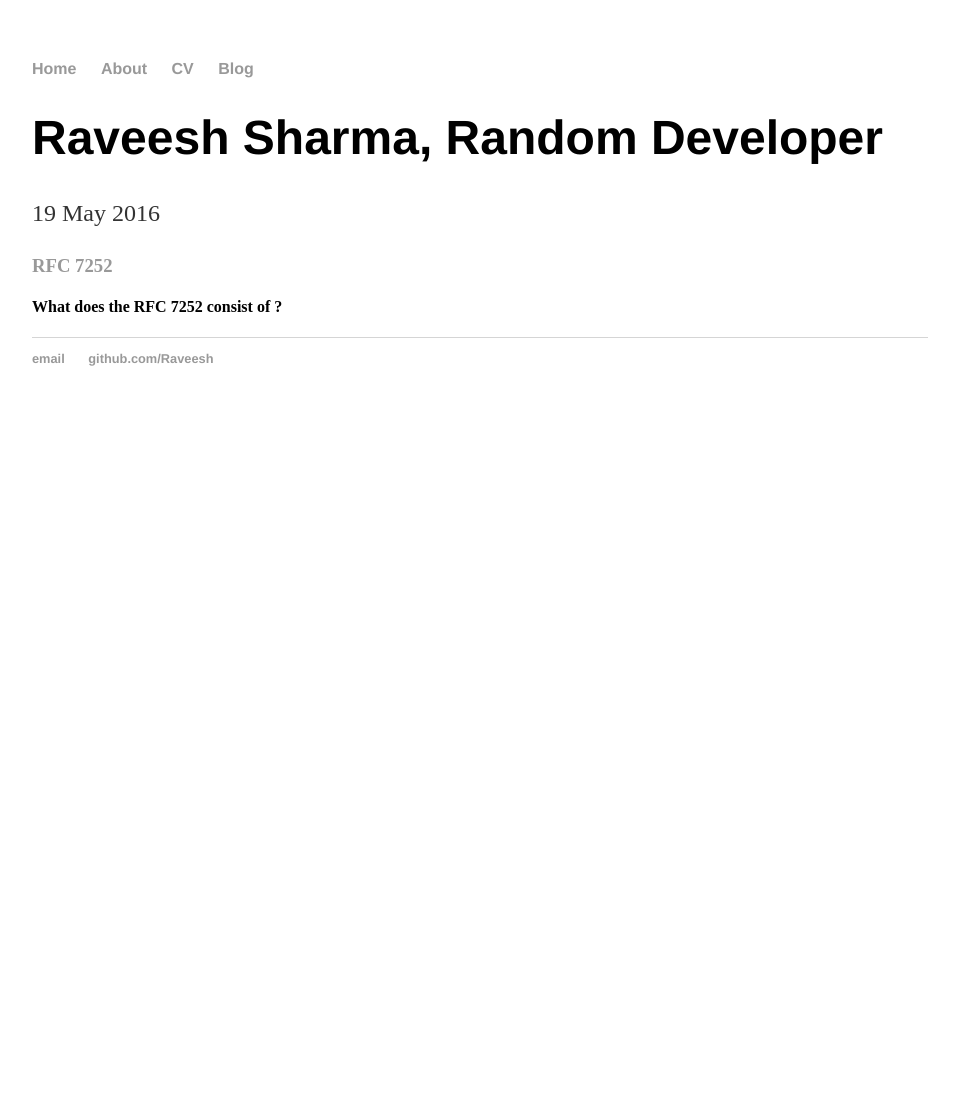
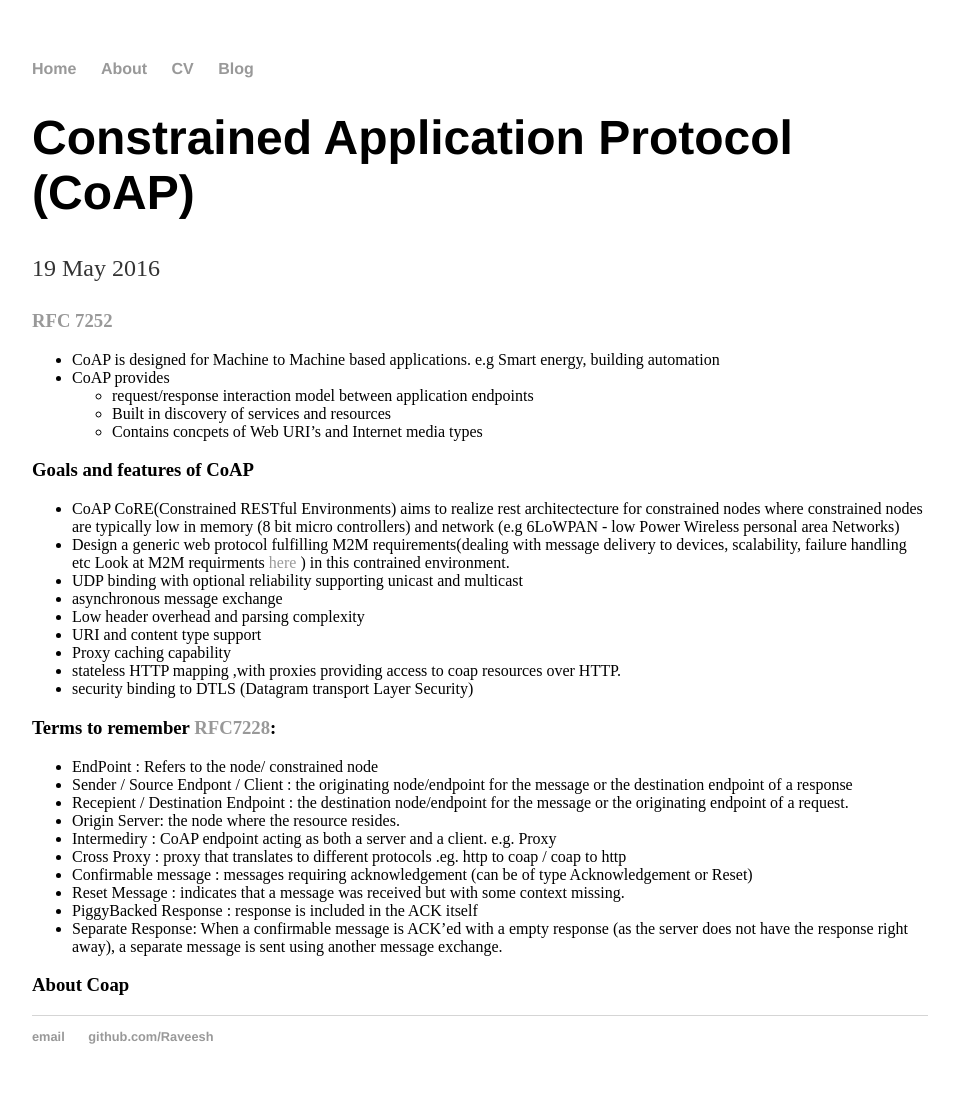
Before and after one commit to jainshailesh/Raveesh.github.io, a Jekyll site: the page built from _posts/2016-05-19-coap-rfc-core.md, in a window 1280 px wide. Shown: the whole page, without its empty margins (160-1113 px from the left). Built offline with Jekyll 4.4.1, drawn with Linux system fonts in a browser that asks for light colours; before the commit the page ends 900 px from its top, so only the background shows below that.

Commit message:
Updating goals features and few terms of CoAP
Updating goals features and few terms of CoAP

```diff
--- a/_posts/2016-05-19-coap-rfc-core.md
+++ b/_posts/2016-05-19-coap-rfc-core.md
@@ -1,8 +1,37 @@
 ---
 layout: post
-title: "Raveesh Sharma, Random Developer"
+title: "Constrained Application Protocol (CoAP)"
 date: 2016-05-19
 ---
 ### [RFC 7252](https://tools.ietf.org/html/rfc7252)
 
-#### What does the RFC 7252 consist of ?
+* CoAP is designed for Machine to Machine based applications. e.g Smart energy, building automation
+* CoAP provides
+    * request/response interaction model between application endpoints
+    * Built in discovery of services and resources
+    * Contains concpets of Web URI's and Internet media types
+
+### Goals and features of CoAP
+* CoAP CoRE(Constrained RESTful Environments) aims to realize rest architectecture for constrained nodes where constrained nodes are typically low in memory (8 bit micro controllers) and network (e.g 6LoWPAN - low Power Wireless personal area Networks)
+* Design a generic web protocol fulfilling  M2M requirements(dealing with message delivery to devices, scalability, failure handling etc Look at M2M requirments [here](http://www.etsi.org/deliver/etsi_ts/102600_102699/102689/01.01.01_60/ts_102689v010101p.pdf) ) in this contrained environment.
+* UDP binding with optional reliability supporting unicast and multicast
+* asynchronous message exchange
+* Low header overhead and parsing complexity
+* URI and content type support
+* Proxy caching capability
+* stateless HTTP mapping ,with proxies providing access to coap resources over HTTP.
+* security binding to DTLS (Datagram transport Layer Security)
+
+### Terms to remember [RFC7228](https://tools.ietf.org/html/rfc7228):
+* EndPoint : Refers to the node/ constrained node
+* Sender / Source Endpont / Client : the originating node/endpoint for the message or the destination endpoint of a response
+* Recepient / Destination Endpoint : the destination node/endpoint for the message or the originating endpoint of a request.
+* Origin Server: the node where the resource resides.
+* Intermediry : CoAP endpoint acting as both a server and a client. e.g. Proxy
+* Cross Proxy : proxy that translates to different protocols .eg. http to coap / coap to http
+* Confirmable message : messages requiring acknowledgement (can be of type Acknowledgement or Reset)
+* Reset Message : indicates that a message was received but with some context missing.
+* PiggyBacked Response : response is included in the ACK itself
+* Separate Response: When a confirmable message is ACK'ed with a empty response (as the server does not have the response right away), a separate message is sent using another message exchange.
+
+### About Coap
```
